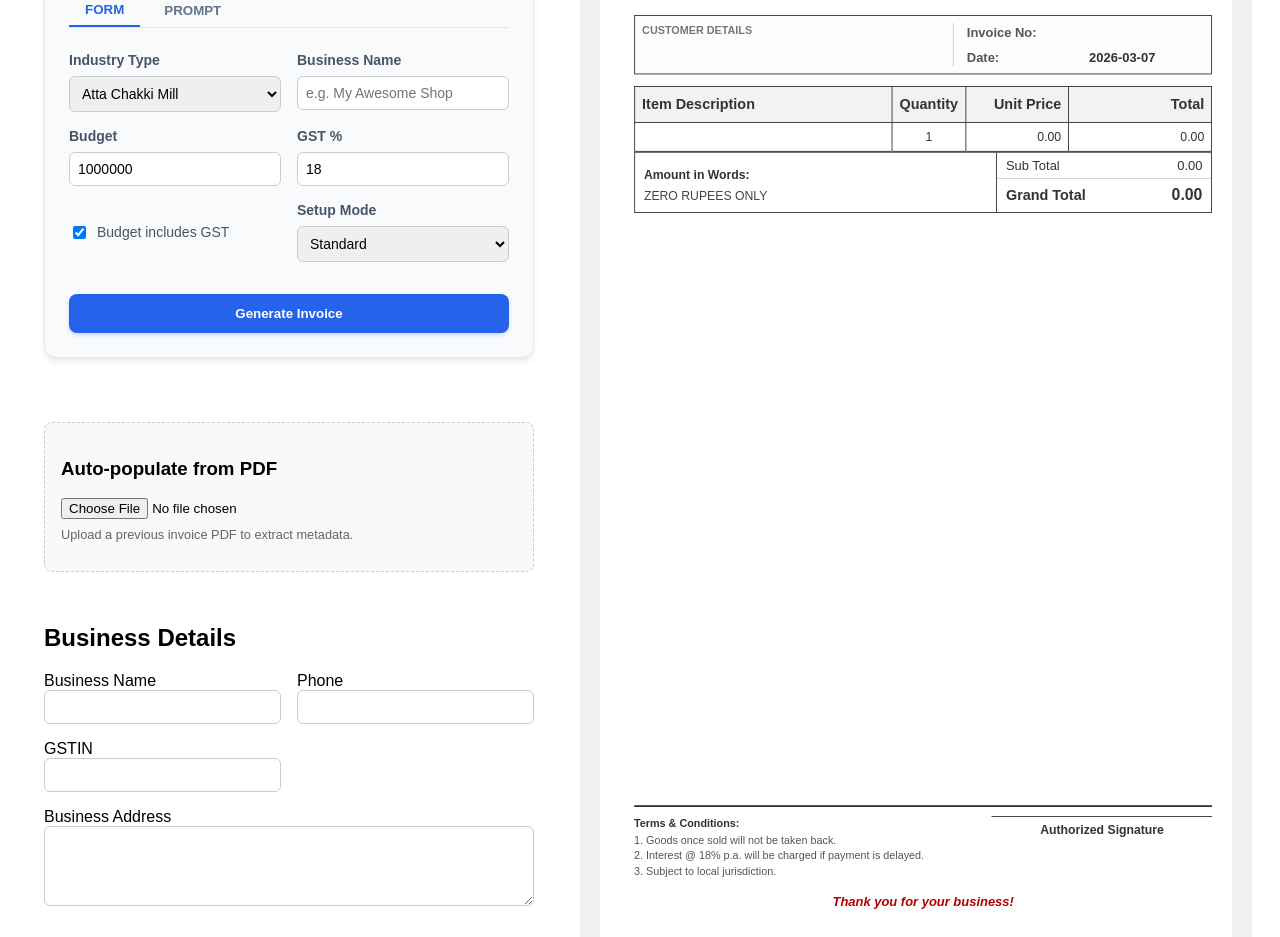
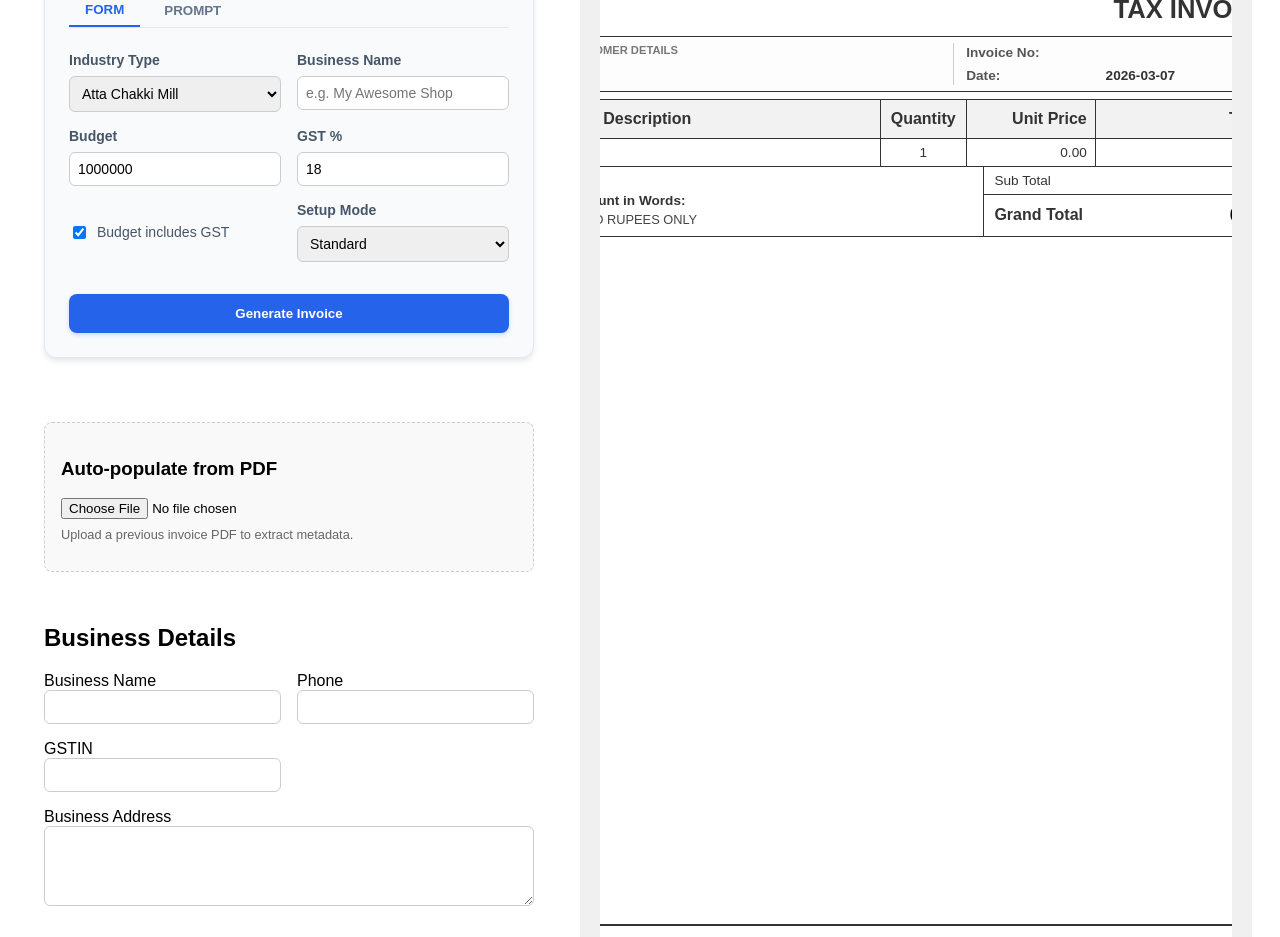
Before and after one commit to CodesWithAnkit/invoice, a Next.js app: page / in a window 1280 px wide. Shown: the part 200-1137 px from the top of the page. Built offline with nearby package versions, Linux system fonts and the light colour scheme; sample sign-in values are in the browser's storage.

Commit message:
feat: Add print styles for A4 invoices and refine layout, spacing, and font sizes for improved readability.

```diff
--- a/src/components/InvoiceTemplate.tsx
+++ b/src/components/InvoiceTemplate.tsx
@@ -6,37 +6,37 @@ import { useInvoice } from "@/hooks/useInvoice";
 import { formatINR } from "@/utils/formatCurrency";
 
 const TotalsSection = ({ totals, taxPercent, amountWords }: { totals: any, taxPercent?: number, amountWords?: string }) => (
-  <div style={{ display: "flex", border: "1px solid #333" }}>
-    <div style={{ flex: 1.6, padding: "8px 10px", fontSize: "0.85rem", borderRight: "1px solid #333", display: "flex", flexDirection: "column", justifyContent: "flex-end" }}>
-      <div style={{ marginBottom: "5px" }}>
+  <div style={{ display: "flex", border: "1px solid #333", borderTop: "none" }}>
+    <div style={{ flex: 1.4, padding: "8px 10px", fontSize: "0.85rem", borderRight: "1px solid #333", display: "flex", flexDirection: "column", justifyContent: "flex-end" }}>
+      <div style={{ marginBottom: "2px" }}>
         <span style={{ fontWeight: "bold" }}>Amount in Words:</span>
       </div>
-      <div style={{ textTransform: "uppercase", fontWeight: "500", color: "#444" }}>
+      <div style={{ textTransform: "uppercase", fontSize: "0.8rem", fontWeight: "500", color: "#444", lineHeight: "1.2" }}>
         {amountWords || "Zero Rupees Only"}
       </div>
     </div>
     <div style={{ flex: 1 }}>
-      <table style={{ width: "100%", borderCollapse: "collapse", fontSize: "0.9rem" }}>
+      <table style={{ width: "100%", borderCollapse: "collapse", fontSize: "0.85rem" }}>
         <tbody>
           <tr>
-            <td style={{ padding: "4px 10px", textAlign: "left", borderBottom: "1px solid #ccc" }}>Sub Total</td>
-            <td style={{ padding: "4px 10px", textAlign: "right", borderBottom: "1px solid #ccc", fontWeight: "500" }}>{formatINR(totals.subTotal)}</td>
+            <td style={{ padding: "4px 10px", textAlign: "left", borderBottom: "1px solid #333" }}>Sub Total</td>
+            <td style={{ padding: "4px 10px", textAlign: "right", borderBottom: "1px solid #333", fontWeight: "600" }}>{formatINR(totals.subTotal)}</td>
           </tr>
           {(totals.sgst > 0 || totals.cgst > 0) && (
             <>
               <tr>
-                <td style={{ padding: "4px 10px", textAlign: "left", borderBottom: "1px solid #ccc" }}>SGST ({(taxPercent ?? 18) / 2}%)</td>
-                <td style={{ padding: "4px 10px", textAlign: "right", borderBottom: "1px solid #ccc" }}>{formatINR(totals.sgst)}</td>
+                <td style={{ padding: "4px 10px", textAlign: "left", borderBottom: "1px solid #333" }}>SGST ({(taxPercent ?? 18) / 2}%)</td>
+                <td style={{ padding: "4px 10px", textAlign: "right", borderBottom: "1px solid #333" }}>{formatINR(totals.sgst)}</td>
               </tr>
               <tr>
-                <td style={{ padding: "4px 10px", textAlign: "left", borderBottom: "1px solid #ccc" }}>CGST ({(taxPercent ?? 18) / 2}%)</td>
-                <td style={{ padding: "4px 10px", textAlign: "right", borderBottom: "1px solid #ccc" }}>{formatINR(totals.cgst)}</td>
+                <td style={{ padding: "4px 10px", textAlign: "left", borderBottom: "1px solid #333" }}>CGST ({(taxPercent ?? 18) / 2}%)</td>
+                <td style={{ padding: "4px 10px", textAlign: "right", borderBottom: "1px solid #333" }}>{formatINR(totals.cgst)}</td>
               </tr>
             </>
           )}
           <tr>
-            <td style={{ padding: "6px 10px", fontWeight: "bold", textAlign: "left", fontSize: "1rem" }}>Grand Total</td>
-            <td style={{ padding: "6px 10px", fontWeight: "bold", textAlign: "right", fontSize: "1.1rem" }}>
+            <td style={{ padding: "8px 10px", fontWeight: "bold", textAlign: "left", fontSize: "1rem", whiteSpace: "nowrap" }}>Grand Total</td>
+            <td style={{ padding: "8px 10px", fontWeight: "bold", textAlign: "right", fontSize: "1.1rem", color: "#000" }}>
               {formatINR(totals.grandTotal)}
             </td>
           </tr>
@@ -44,6 +44,32 @@ const TotalsSection = ({ totals, taxPercent, amountWords }: { totals: any, taxPe
       </table>
     </div>
   </div>
+);
+
+const PrintStyles = () => (
+  <style>{`
+    @media print {
+      @page {
+        size: A4;
+        margin: 0;
+      }
+      body {
+        margin: 0;
+        -webkit-print-color-adjust: exact;
+      }
+      .no-print {
+        display: none !important;
+      }
+      #invoice-root {
+        margin: 0 !important;
+        padding: 10mm !important;
+        width: 210mm !important;
+        height: 297mm !important;
+        box-shadow: none !important;
+        transform: scale(1) !important;
+      }
+    }
+  `}</style>
 );
 
 export default function InvoiceTemplate() {
@@ -78,16 +104,16 @@ export default function InvoiceTemplate() {
 
   return (
     <div style={{ padding: "20px", backgroundColor: "#f0f0f0" }}>
-      <div style={{ width: "100%", overflowX: "auto" }}>
-        <div style={{ transform: "scale(0.9)", transformOrigin: "top left" }}>
+      <PrintStyles />
+      <div style={{ width: "100%", overflowX: "auto", display: "flex", justifyContent: "center" }}>
+        <div style={{ minWidth: "210mm", display: "flex", justifyContent: "center", padding: "20px 0" }}>
           <div
             ref={invoiceRef}
             id="invoice-root"
             style={{
-              width: "190mm",
-              height: "297mm", // Fixed A4 height
+              width: "210mm",
+              height: "297mm",
               padding: "10mm",
-              margin: "0 auto",
               backgroundColor: "white",
               color: "#333",
               fontFamily: "sans-serif",
@@ -96,44 +122,45 @@ export default function InvoiceTemplate() {
               overflow: "hidden",
               display: "flex",
               flexDirection: "column",
+              boxShadow: "0 0 10px rgba(0,0,0,0.1)",
             }}
           >
             {/* 1. Header Section (Fixed at Top) */}
-            <div style={{ flexShrink: 0, paddingBottom: "5px", marginBottom: "8px" }}>
+            <div style={{ flexShrink: 0, paddingBottom: "2px", marginBottom: "5px" }}>
               <div style={{ display: "flex", justifyContent: "space-between", alignItems: "flex-start" }}>
                 <div style={{ flex: 1 }}>
-                  <div style={{ fontWeight: "bold", fontSize: "1.4rem", color: "#b30000", marginBottom: "2px" }}>
+                  <div style={{ fontWeight: "bold", fontSize: "1.3rem", color: "#b30000", marginBottom: "1px" }}>
                     {invoice.businessName}
                   </div>
-                  <div style={{ whiteSpace: "pre-line", fontSize: "0.8rem", marginBottom: "2px", fontWeight: "500", color: "#555" }}>
+                  <div style={{ whiteSpace: "pre-line", fontSize: "0.75rem", marginBottom: "1px", fontWeight: "500", color: "#555", lineHeight: "1.2" }}>
                     {invoice.businessAddress}
                   </div>
-                  {invoice.phone && <div style={{ fontSize: "0.8rem", color: "#555" }}><b>Phone:</b> {invoice.phone}</div>}
-                  {invoice.gstin && <div style={{ fontSize: "0.8rem", color: "#555" }}><b>GSTIN:</b> {invoice.gstin}</div>}
+                  {invoice.phone && <div style={{ fontSize: "0.75rem", color: "#555" }}><b>Phone:</b> {invoice.phone}</div>}
+                  {invoice.gstin && <div style={{ fontSize: "0.75rem", color: "#555" }}><b>GSTIN:</b> {invoice.gstin}</div>}
                 </div>
                 <div style={{ textAlign: "right", flex: 1 }}>
-                  <h1 style={{ margin: 0, fontSize: "1.8rem", color: "#333", textTransform: "uppercase" }}>
+                  <h1 style={{ margin: 0, fontSize: "1.6rem", color: "#333", textTransform: "uppercase" }}>
                     {meta.type === "invoice" ? "TAX INVOICE" : "PRICE QUOTE"}
                   </h1>
                 </div>
               </div>
 
               {/* Customer and Document Meta */}
-              <div style={{ display: "flex", justifyContent: "space-between", marginTop: "12px", padding: "8px", border: "1px solid #333", backgroundColor: "#fdfdfd" }}>
-                <div style={{ flex: 1, borderRight: "1px solid #ccc", paddingRight: "15px" }}>
-                  <div style={{ fontWeight: "bold", textTransform: "uppercase", fontSize: "0.75rem", color: "#777", marginBottom: "4px" }}>
+              <div style={{ display: "flex", justifyContent: "space-between", marginTop: "8px", padding: "6px", border: "1px solid #333", backgroundColor: "#fdfdfd" }}>
+                <div style={{ flex: 1, borderRight: "1px solid #ccc", paddingRight: "12px" }}>
+                  <div style={{ fontWeight: "bold", textTransform: "uppercase", fontSize: "0.7rem", color: "#777", marginBottom: "2px" }}>
                     Customer Details
                   </div>
-                  <div style={{ fontWeight: "bold", fontSize: "1.1rem", color: "#000" }}>{customer.name}</div>
-                  <div style={{ whiteSpace: "pre-line", fontSize: "0.9rem", marginTop: "2px" }}>{customer.address}</div>
+                  <div style={{ fontWeight: "bold", fontSize: "1rem", color: "#000" }}>{customer.name}</div>
+                  <div style={{ whiteSpace: "pre-line", fontSize: "0.85rem", marginTop: "1px", lineHeight: "1.2" }}>{customer.address}</div>
                   {Object.entries(customer.fields || {}).map(([label, value]) => (
-                    <div key={label} style={{ fontSize: "0.9rem", marginTop: "2px" }}>
+                    <div key={label} style={{ fontSize: "0.85rem", marginTop: "1px" }}>
                       <span style={{ fontWeight: "bold", textTransform: "capitalize" }}>{label}:</span> {String(value)}
                     </div>
                   ))}
                 </div>
-                <div style={{ flex: 0.8, paddingLeft: "15px", alignSelf: "center" }}>
-                  <div style={{ display: "grid", gridTemplateColumns: "1fr 1fr", gap: "8px", fontSize: "0.9rem" }}>
+                <div style={{ flex: 0.8, paddingLeft: "12px", alignSelf: "center" }}>
+                  <div style={{ display: "grid", gridTemplateColumns: "1fr 1.2fr", gap: "4px", fontSize: "0.85rem" }}>
                     <div style={{ fontWeight: "bold", color: "#555" }}>{meta.type === "invoice" ? "Invoice No:" : "Quote No:"}</div>
                     <div style={{ fontWeight: "bold" }}>{meta.invoiceNumber}</div>
                     <div style={{ fontWeight: "bold", color: "#555" }}>Date:</div>
@@ -156,13 +183,13 @@ export default function InvoiceTemplate() {
                 </thead>
                 <tbody style={{ verticalAlign: "top" }}>
                     {sortedItems.map((item, index) => (
-                      <tr key={item.id} style={{ height: 12}}>
-                        <td style={{ ...cellStyle, borderBottom: index === sortedItems.length - 1 ? "none" : "1px solid #ccc", fontSize: "0.85rem", padding: "6px 8px" }}>
+                      <tr key={item.id} style={{ minHeight: "24px" }}>
+                        <td style={{ ...cellStyle, borderBottom: "1px solid #333", fontSize: "0.85rem", padding: "4px 8px" }}>
                           <div style={{ fontWeight: "bold" }}>{item.description}</div>
                         </td>
-                        <td style={{ ...cellStyle, borderBottom: index === sortedItems.length - 1 ? "none" : "1px solid #ccc", textAlign: "center", fontSize: "0.85rem", padding: "6px 8px" }}>{item.quantity}</td>
-                        <td style={{ ...cellStyle, borderBottom: index === sortedItems.length - 1 ? "none" : "1px solid #ccc", textAlign: "right", fontSize: "0.85rem", padding: "6px 8px" }}>{formatINR(item.unitPrice)}</td>
-                        <td style={{ ...cellStyle, borderBottom: index === sortedItems.length - 1 ? "none" : "1px solid #ccc", textAlign: "right", fontSize: "0.85rem", padding: "6px 8px", fontWeight: "500" }}>{formatINR(item.total)}</td>
+                        <td style={{ ...cellStyle, borderBottom: "1px solid #333", textAlign: "center", fontSize: "0.85rem", padding: "4px 8px" }}>{item.quantity}</td>
+                        <td style={{ ...cellStyle, borderBottom: "1px solid #333", textAlign: "right", fontSize: "0.85rem", padding: "4px 8px" }}>{formatINR(item.unitPrice)}</td>
+                        <td style={{ ...cellStyle, borderBottom: "1px solid #333", textAlign: "right", fontSize: "0.85rem", padding: "4px 8px", fontWeight: "500" }}>{formatINR(item.total)}</td>
                       </tr>
                     ))}
                 </tbody>
@@ -192,35 +219,25 @@ export default function InvoiceTemplate() {
                    )}
                    <div style={{ fontSize: "0.75rem", color: "#555" }}>
                     <div style={{ fontWeight: "bold", marginBottom: "2px", color: "#333" }}>Terms & Conditions:</div>
-                    {meta.type === "invoice" ? (
                       <>
-                        <div>1. Goods once sold will not be taken back.</div>
-                        <div>2. Interest @ 18% p.a. will be charged if payment is delayed.</div>
-                        <div>3. Subject to local jurisdiction.</div>
-                      </>
-                    ) : (
-                      <>
-                        <div>1. Quotation valid for 15 days from issue date.</div>
-                        <div>2. Prices subject to change based on market conditions.</div>
-                        <div>3. This is not a tax invoice.</div>
-                      </>
-                    )}
+                        <div>1.Customer will be billed after indicating acceptance of this quote.</div>
+                        <div>2. Payment will be due prior to delivery of service and goods.</div>
+                       </>
                   </div>
                 </div>
 
-                <div style={{ flex: 1, display: "flex", flexDirection: "column", justifyContent: "space-between", alignItems: "center" }}>
-
-                  <div style={{ width: "100%", textAlign: "center" }}>
+                <div style={{ flex: 1, display: "flex", flexDirection: "column", justifyContent: "flex-end", alignItems: "center" }}>
+                  <div style={{ width: "100%", textAlign: "center", position: "relative" }}>
                     {invoice.signature ? (
                       <img
                         src={invoice.signature}
                         alt="Signature"
-                        style={{ maxHeight: "60px", maxWidth: "100%", objectFit: "contain" }}
+                        style={{ height: "45px", maxWidth: "150px", objectFit: "contain", marginBottom: "-8px" }}
                       />
                     ) : (
-                      <div style={{ color: "#aaa", fontStyle: "italic", fontSize: "0.8rem" }}></div>
+                      <div style={{ height: "45px" }}></div>
                     )}
-                    <div style={{ borderTop: "1px solid #333", paddingTop: "5px", fontSize: "0.85rem", fontWeight: "bold" }}>
+                    <div style={{ borderTop: "1px solid #333", paddingTop: "4px", fontSize: "0.8rem", fontWeight: "bold" }}>
                        Authorized Signature
                     </div>
                   </div>
@@ -237,10 +254,10 @@ export default function InvoiceTemplate() {
         </div>
       </div>
 
-      <div style={{ marginTop: "20px", textAlign: "center" }}>
+      <div style={{ marginTop: "20px", textAlign: "center" }} className="no-print">
         <button
           onClick={() => {
-            setTimeout(() => handlePrint(), 100);
+            handlePrint();
           }}
           style={{
             padding: "12px 24px",
```
